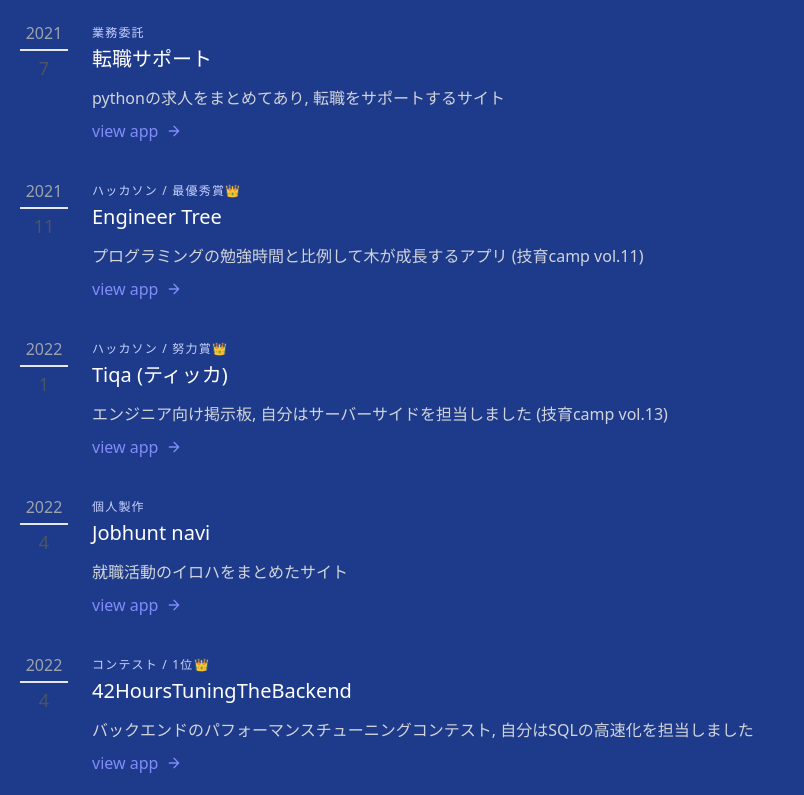
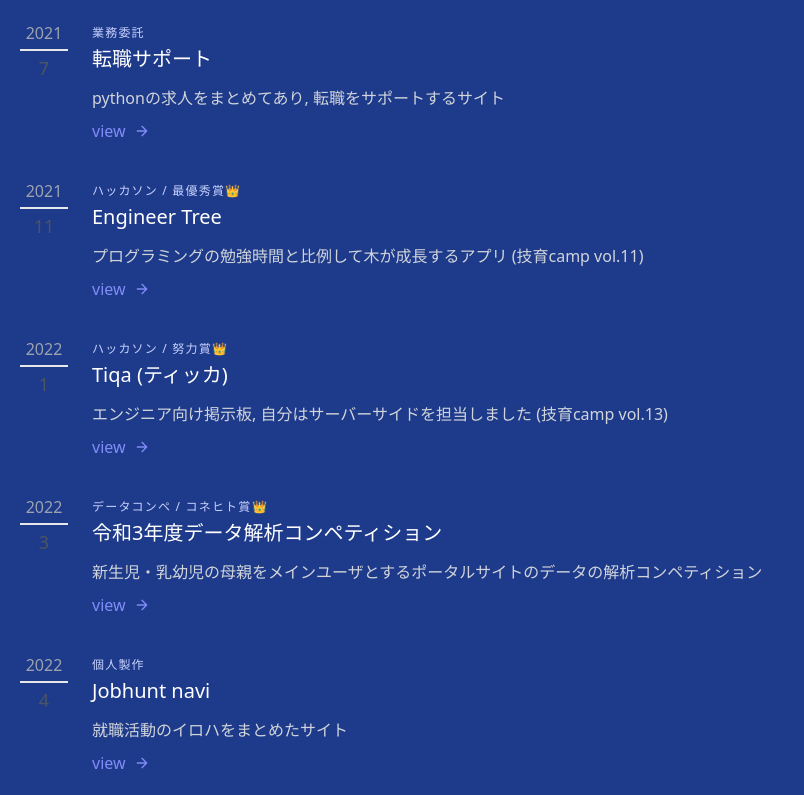
Before and after one commit to mahiro72/nuxt-homepage, a Nuxt app: page / in a window 1280 px wide. Shown: the part 1745-2540 px from the top of the page, without its empty margins (0-804 px from the left). Built offline with nearby package versions, Linux system fonts and the light colour scheme.

Commit message:
product update

```diff
--- a/assets/data/products.json
+++ b/assets/data/products.json
@@ -25,6 +25,14 @@
       "link": "#"
     },
     {
+      "title": "令和3年度データ解析コンペティション",
+      "year": 2022,
+      "month": 3,
+      "category": "データコンペ / コネヒト賞👑",
+      "description": "新生児・乳幼児の母親をメインユーザとするポータルサイトのデータの解析コンペティション",
+      "link": "https://jasmac-j.jimdofree.com/"
+    },
+    {
       "title": "Jobhunt navi",
       "year": 2022,
       "month": 4,
--- a/components/Product/Product.vue
+++ b/components/Product/Product.vue
@@ -8,7 +8,7 @@
 			<h2 class="tracking-widest text-xs title-font font-medium text-indigo-200 mb-1">{{ info.category }}</h2>
 			<h1 class="title-font text-xl font-medium text-white mb-3">{{ info.title }}</h1>
 			<p class="leading-relaxed mb-2">{{ info.description }}</p>
-			<a class="text-indigo-400 inline-flex items-center" :href="`${info.link}`">view app
+			<a class="text-indigo-400 inline-flex items-center" :href="`${info.link}`">view
 				<svg fill="none" stroke="currentColor" stroke-linecap="round" stroke-linejoin="round" stroke-width="2" class="w-4 h-4 ml-2" viewBox="0 0 24 24">
 					<path d="M5 12h14M12 5l7 7-7 7"></path>
 				</svg>
```
Also changed, not shown: document/data/products.yml (+7 -0 lines).
